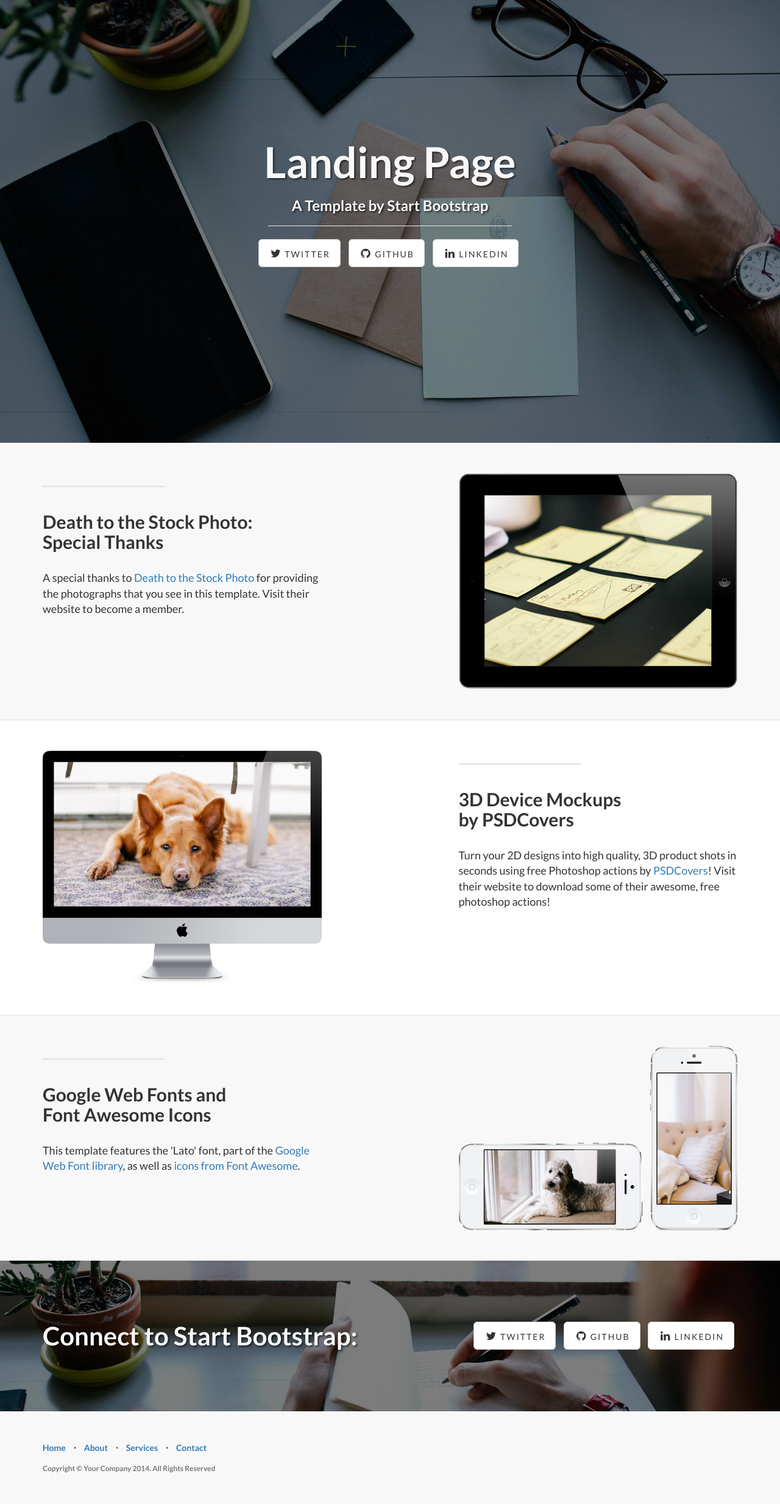
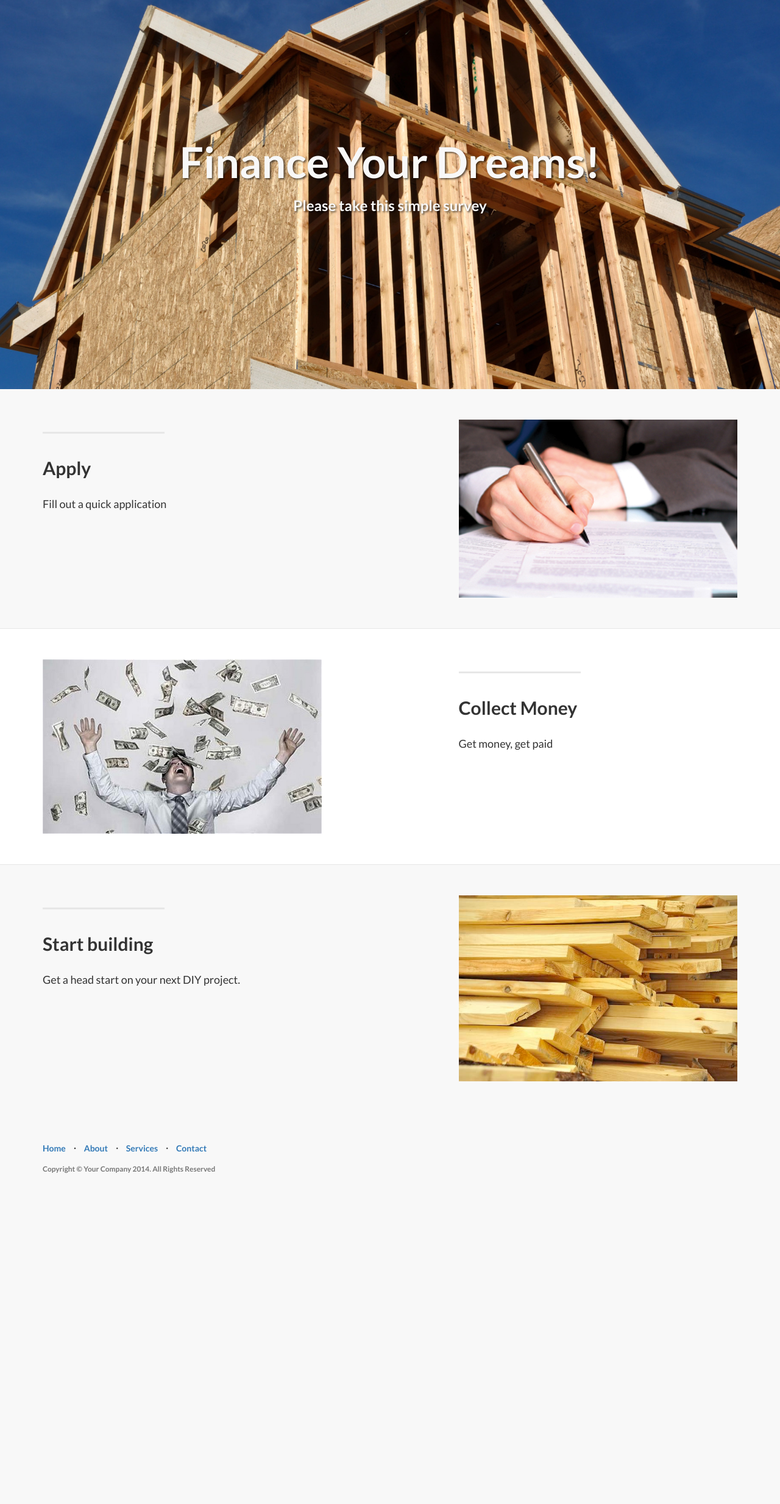
Before and after one commit to freeauto/bankapp, a Flask app: page / in a window 1280 px wide. Shown: the part 51-2517 px from the top of the page at 61% size. After the commit the page ends 1975 px from the top, so only its background shows below. Run offline with Flask 2, Linux system fonts and the light colour scheme; some libraries are stand-ins or nearby versions.

Commit message:
Initial changes to home.html
Changed pictures. Removed social media links.

```diff
--- a/assets/css/landing-page.css
+++ b/assets/css/landing-page.css
@@ -35,7 +35,7 @@ h6 {
     padding-bottom: 50px;
     text-align: center;
     color: #f8f8f8;
-    background: url(../img/intro-bg.jpg) no-repeat center center;
+    background: url(../img/home-intro-bg.jpg) no-repeat center center;
     background-size: cover;
 }
 
--- a/assets/home.html
+++ b/assets/home.html
@@ -73,20 +73,8 @@
             <div class="row">
                 <div class="col-lg-12">
                     <div class="intro-message">
-                        <h1>Landing Page</h1>
-                        <h3>A Template by Start Bootstrap</h3>
-                        <hr class="intro-divider">
-                        <ul class="list-inline intro-social-buttons">
-                            <li>
-                                <a href="https://twitter.com/SBootstrap" class="btn btn-default btn-lg"><i class="fa fa-twitter fa-fw"></i> <span class="network-name">Twitter</span></a>
-                            </li>
-                            <li>
-                                <a href="https://github.com/IronSummitMedia/startbootstrap" class="btn btn-default btn-lg"><i class="fa fa-github fa-fw"></i> <span class="network-name">Github</span></a>
-                            </li>
-                            <li>
-                                <a href="#" class="btn btn-default btn-lg"><i class="fa fa-linkedin fa-fw"></i> <span class="network-name">Linkedin</span></a>
-                            </li>
-                        </ul>
+                        <h1>Finance Your Dreams!</h1>
+                        <h3>Please take this simple survey</h3>
                     </div>
                 </div>
             </div>
@@ -107,11 +95,11 @@
                 <div class="col-lg-5 col-sm-6">
                     <hr class="section-heading-spacer">
                     <div class="clearfix"></div>
-                    <h2 class="section-heading">Death to the Stock Photo:<br>Special Thanks</h2>
-                    <p class="lead">A special thanks to <a target="_blank" href="http://join.deathtothestockphoto.com/">Death to the Stock Photo</a> for providing the photographs that you see in this template. Visit their website to become a member.</p>
+                    <h2 class="section-heading">Apply</h2>
+                    <p class="lead">Fill out a quick application</p>
                 </div>
                 <div class="col-lg-5 col-lg-offset-2 col-sm-6">
-                    <img class="img-responsive" src="img/ipad.png" alt="">
+                    <img class="img-responsive" src="img/application.jpg" alt="">
                 </div>
             </div>
 
@@ -129,11 +117,11 @@
                 <div class="col-lg-5 col-lg-offset-1 col-sm-push-6  col-sm-6">
                     <hr class="section-heading-spacer">
                     <div class="clearfix"></div>
-                    <h2 class="section-heading">3D Device Mockups<br>by PSDCovers</h2>
-                    <p class="lead">Turn your 2D designs into high quality, 3D product shots in seconds using free Photoshop actions by <a target="_blank" href="http://www.psdcovers.com/">PSDCovers</a>! Visit their website to download some of their awesome, free photoshop actions!</p>
+                    <h2 class="section-heading">Collect Money</h2>
+                    <p class="lead">Get money, get paid</p>
                 </div>
                 <div class="col-lg-5 col-sm-pull-6  col-sm-6">
-                    <img class="img-responsive" src="img/dog.png" alt="">
+                    <img class="img-responsive" src="img/money.jpg" alt="">
                 </div>
             </div>
 
@@ -151,11 +139,11 @@
                 <div class="col-lg-5 col-sm-6">
                     <hr class="section-heading-spacer">
                     <div class="clearfix"></div>
-                    <h2 class="section-heading">Google Web Fonts and<br>Font Awesome Icons</h2>
-                    <p class="lead">This template features the 'Lato' font, part of the <a target="_blank" href="http://www.google.com/fonts">Google Web Font library</a>, as well as <a target="_blank" href="http://fontawesome.io">icons from Font Awesome</a>.</p>
+                    <h2 class="section-heading">Start building</h2>
+                    <p class="lead">Get a head start on your next DIY project</a>.</p>
                 </div>
                 <div class="col-lg-5 col-lg-offset-2 col-sm-6">
-                    <img class="img-responsive" src="img/phones.png" alt="">
+                    <img class="img-responsive" src="img/wood.jpg" alt="">
                 </div>
             </div>
 
@@ -164,36 +152,6 @@
 
     </div>
     <!-- /.content-section-a -->
-
-	<a  name="contact"></a>
-    <div class="banner">
-
-        <div class="container">
-
-            <div class="row">
-                <div class="col-lg-6">
-                    <h2>Connect to Start Bootstrap:</h2>
-                </div>
-                <div class="col-lg-6">
-                    <ul class="list-inline banner-social-buttons">
-                        <li>
-                            <a href="https://twitter.com/SBootstrap" class="btn btn-default btn-lg"><i class="fa fa-twitter fa-fw"></i> <span class="network-name">Twitter</span></a>
-                        </li>
-                        <li>
-                            <a href="https://github.com/IronSummitMedia/startbootstrap" class="btn btn-default btn-lg"><i class="fa fa-github fa-fw"></i> <span class="network-name">Github</span></a>
-                        </li>
-                        <li>
-                            <a href="#" class="btn btn-default btn-lg"><i class="fa fa-linkedin fa-fw"></i> <span class="network-name">Linkedin</span></a>
-                        </li>
-                    </ul>
-                </div>
-            </div>
-
-        </div>
-        <!-- /.container -->
-
-    </div>
-    <!-- /.banner -->
 
     <!-- Footer -->
     <footer>
```
Also changed, not shown: assets/img/application.jpg (added), assets/img/home-intro-bg.jpg (added), assets/img/money.jpg (added), assets/img/wood.jpg (added).
